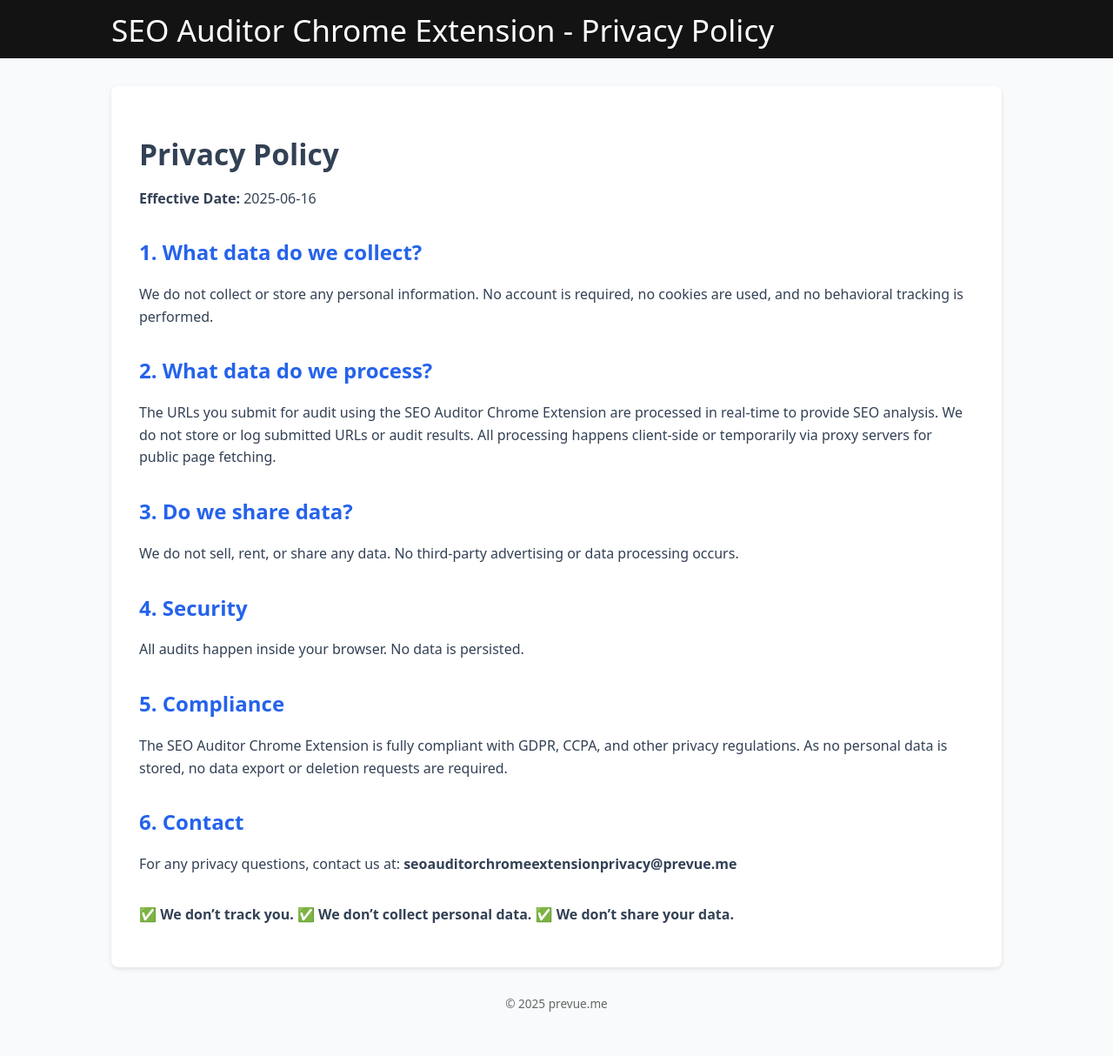
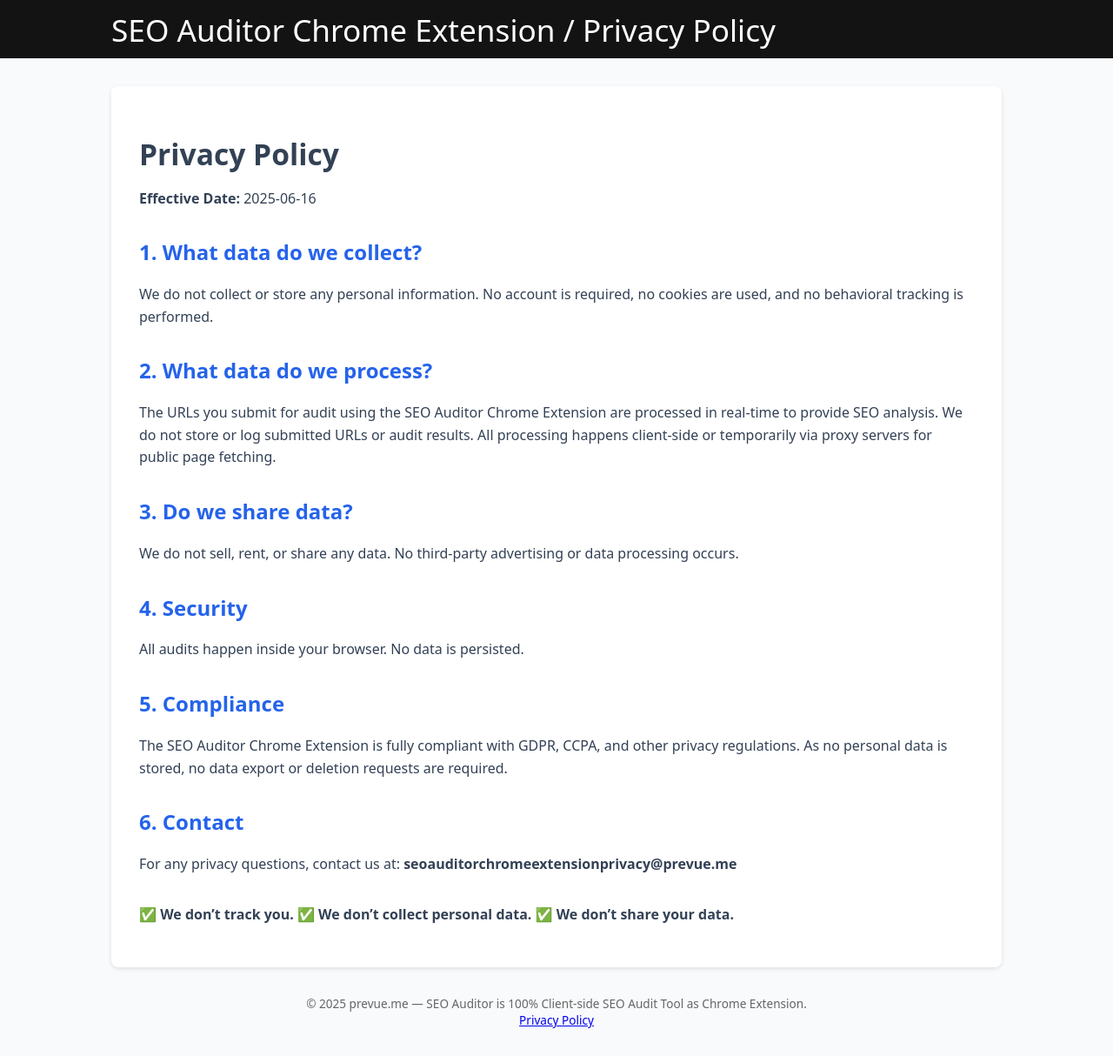
Before and after one commit to plainsignal/seo-auditor, a browser extension: page chrome-extensions/seo-auditor/privacy.html in a window 1280 px wide. Shown: the whole page at 87% size. Drawn offline with Linux system fonts and the light colour scheme.

Commit message:
Fix footer

```diff
--- a/chrome-extensions/seo-auditor/privacy.html
+++ b/chrome-extensions/seo-auditor/privacy.html
@@ -2,7 +2,7 @@
 <html lang="en">
 <head>
   <meta charset="UTF-8" />
-  <title>SEO Auditor Chrome Extension Privacy Policy - Prevue.me</title>
+  <title>SEO Auditor Chrome Extension / Privacy Policy</title>
   <meta name="viewport" content="width=device-width, initial-scale=1.0" />
   <meta name="description" content="SEO Auditor Chrome Extension Privacy Policy - We do not track or collect your personal data. 100% privacy-first SEO audit tool." />
   <style>
@@ -55,7 +55,7 @@
 <body>
 
 <header>
-  <div>SEO Auditor Chrome Extension - Privacy Policy</div>
+  <div>SEO Auditor Chrome Extension / Privacy Policy</div>
 </header>
 
 <div class="container">
@@ -86,7 +86,10 @@
 </div>
 
 <footer>
-  &copy; 2025 prevue.me
+  &copy; 2025 prevue.me — SEO Auditor is 100% Client-side SEO Audit Tool as Chrome Extension.
+  <div class="footer-links">
+    <a href="https://prevue.me/chrome-extensions/seo-auditor/privacy.html" target="_blank">Privacy Policy</a>
+  </div>
 </footer>
 
 </body>
```
